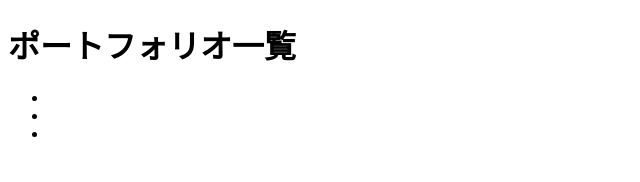
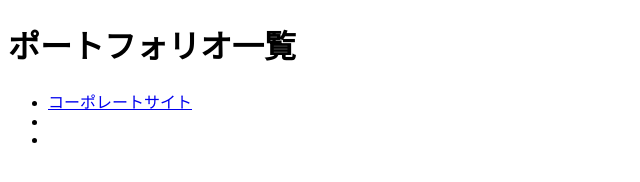
Before and after one commit to mmts312/github.io, a plain HTML site: page index.html in a window 1280 px wide. Shown: the whole page, without its empty margins (0-640 px from the left). Drawn offline with Linux system fonts and the light colour scheme.

Commit message:
Update index.html

```diff
--- a/index.html
+++ b/index.html
@@ -8,7 +8,7 @@
 <body>
     <h1>ポートフォリオ一覧</h1>
     <ul>
-        <li><a href="corporate/index.html"></a></li>
+        <li><a href="corporate/index.html">コーポレートサイト</a></li>
         <li><a href=""></a></li>
         <li><a href=""></a></li>
     </ul>
```
